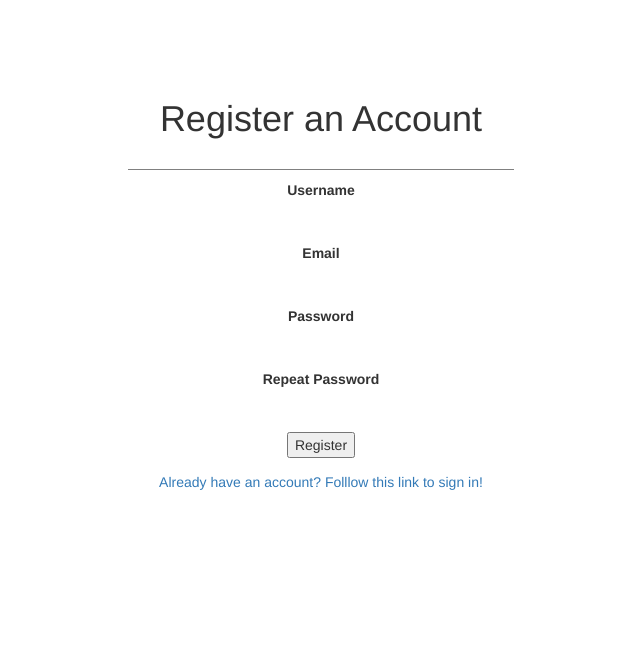
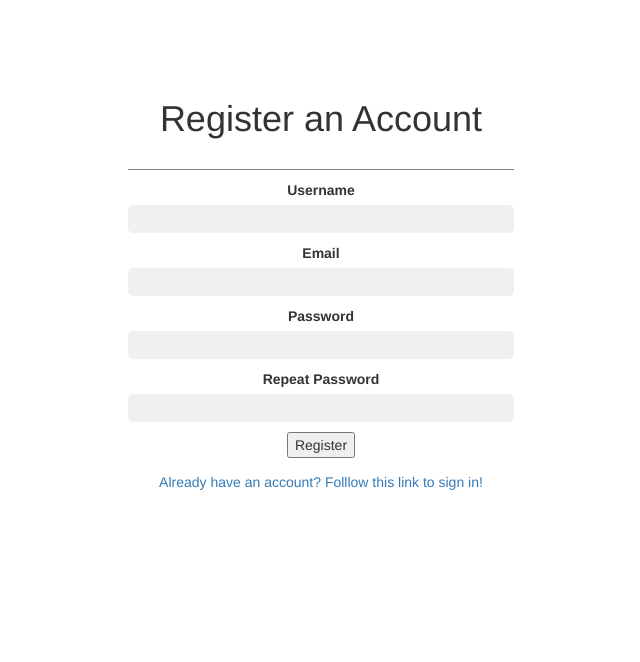
Before and after one commit to NightLamp/discusso, a Flask app: page /signup in a window 1280 px wide. Shown: the part 91-753 px from the top of the page, without its empty margins (319-959 px from the left). Run offline with Flask 2, Linux system fonts and the light colour scheme; some libraries are stand-ins or nearby versions.

Commit message:
Commit before merge YEEHAW

```diff
--- a/app/static/stylesheet.css
+++ b/app/static/stylesheet.css
@@ -1,4 +1,4 @@
-@media (min-width: 991px) {
+@media (min-width: 900px) {
 	/* CSS that should be displayed if width is equal to or less than 800px goes here */
 	body {
 		padding-top: 150px;
@@ -37,7 +37,8 @@
 /*Discussions Page ------------------------------------*/
 .sampleTopic {
 	padding: 30px;
-	text-align: center
+	text-align: center;
+	border: 10px;
 }
 
 .sampleTopic h3{
@@ -85,7 +86,7 @@
 }
 
 input[type=text]{
-	color: #979797;
+	background-color:  #F0F0F0;
     height: 28px;
 	padding-left: 10px;
 	width: 100%;
@@ -100,7 +101,7 @@ input[type=text]{
  }
 
  input[type=password]{
-	color: #979797;
+	background-color:  #F0F0F0;
     height: 28px;
 	padding-left: 10px;
 	width: 100%;
```
Also changed, not shown: app.db.
